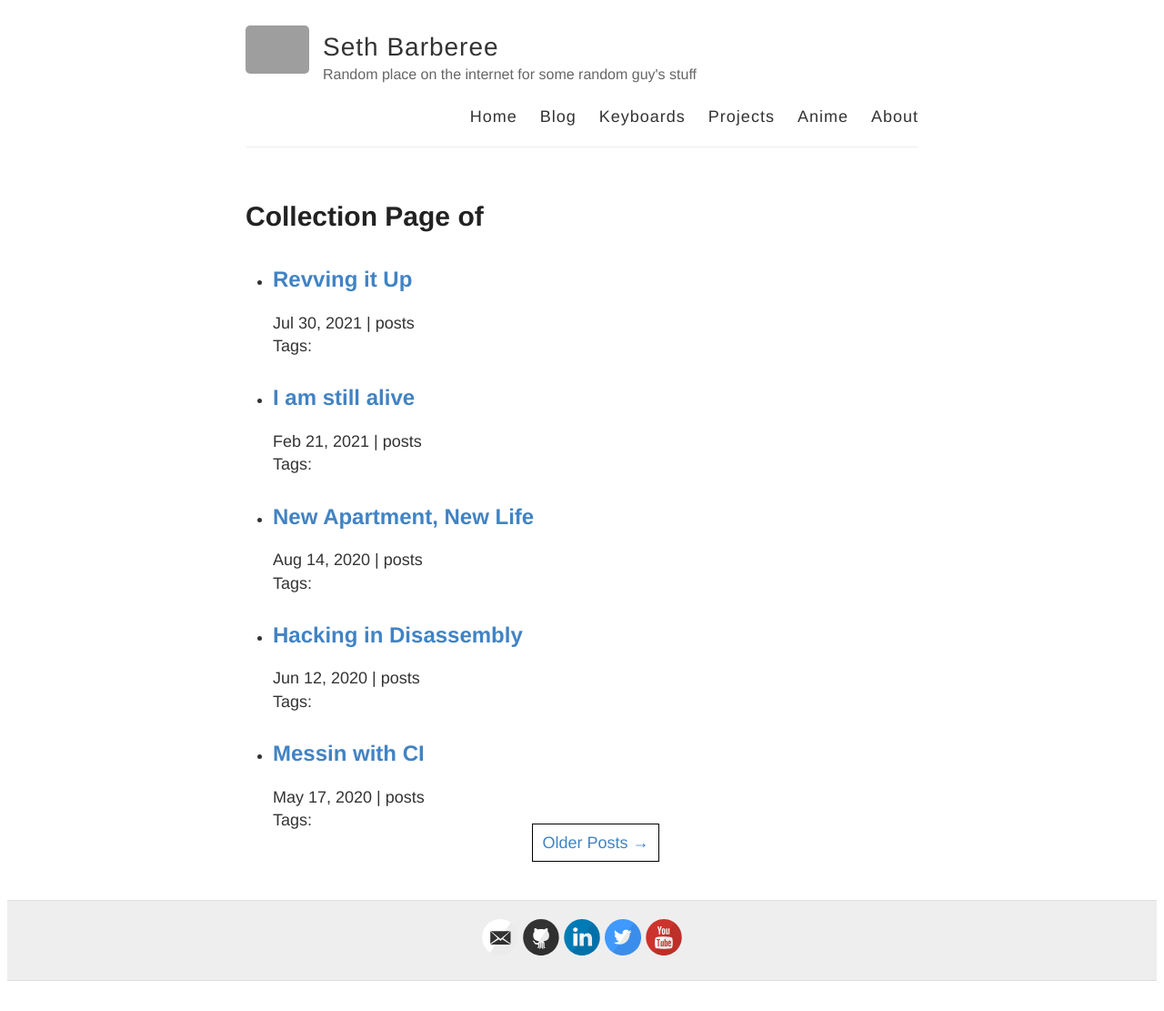
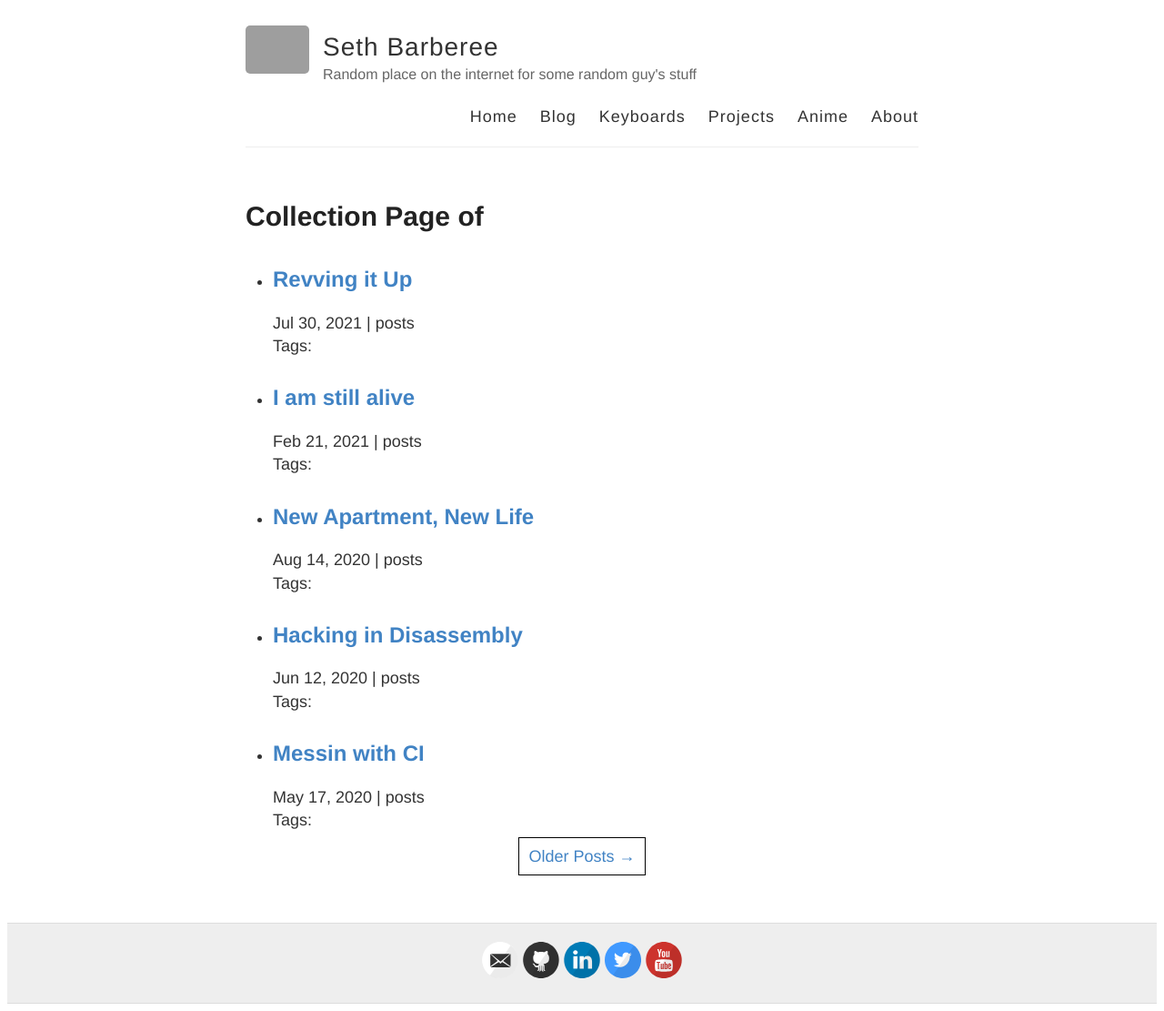
Before and after one commit to SethBarberee/sethbarberee.github.io, a Jekyll site: the page built from blog/index.html, in a window 1280 px wide. Shown: the whole page at 91% size. Built offline with Jekyll 4.4.1, drawn with Linux system fonts in a browser that asks for light colours; the list of posts is cut into pages by our own code; before the commit the page ends 1086 px from its top, so only the background shows below that; grey boxes are pictures that could not be loaded.

Commit message:
Random but important changes:
* Update to include webrick in Gems (needed for jekyll)
* Clean up CSS for prev/next buttons and add code formatting bg

```diff
--- a/Gemfile
+++ b/Gemfile
@@ -3,3 +3,5 @@
 gem "json"
 gem "hash-joiner"
 gem "jekyll-paginate-v2"
+
+gem "webrick", "~> 1.7"
--- a/_layouts/anime_home.html
+++ b/_layouts/anime_home.html
@@ -8,7 +8,7 @@
 <!-- Just some nice to have styles for the pager buttons -->
 <style>
   ul.pager { text-align: center; list-style: none; }
-  ul.pager li {display: inline;border: 1px solid black; padding: 10px; margin: -12px;}
+  ul.pager li {display: inline;border: 1px solid black; padding: 10px;}
 </style>
 
 <div class="home">
--- a/_layouts/autopage_collection.html
+++ b/_layouts/autopage_collection.html
@@ -4,7 +4,7 @@
 <!-- Just some nice to have styles for the pager buttons -->
 <style>
   ul.pager { text-align: center; list-style: none; }
-  ul.pager li {display: inline;border: 1px solid black; padding: 10px; margin: -12px;}
+  ul.pager li {display: inline;border: 1px solid black; padding: 10px;}
 </style>
 
 <div class="home">
--- a/style.scss
+++ b/style.scss
@@ -91,6 +91,11 @@
 
 ul ul, ol ul {
   list-style-type: circle;
+}
+
+ul.pager, ul.pager li {
+    padding: 10px;
+    margin: 5px;
 }
 
 em, i {
@@ -303,14 +308,26 @@
   text-align: center;
 }
 
-// TODO Figure out positioning for these but for now, default to center (since we don't have more than 2 pages yet
-//.next {
-//    position: absolute;
-//    right: 100px;
-//    @include mobile {
-//        right: 30px;
-//    }
-//}
+// Used for code formatting
+.highlight {
+  background: $lightGray
+}
+
+
+// Should align non-paginator prev/next buttons to center
+#post-nav {
+    padding-top: 10px;
+    text-align:center;
+}
+
+.next, .prev {
+    border: 1px solid black;
+    text-align: center;
+    padding: 10px;
+    margin: 5px;
+}
+
+
 //.previous {
 //    position: absolute;
 //    left: 100px;
```
Also changed, not shown: Gemfile.lock.
